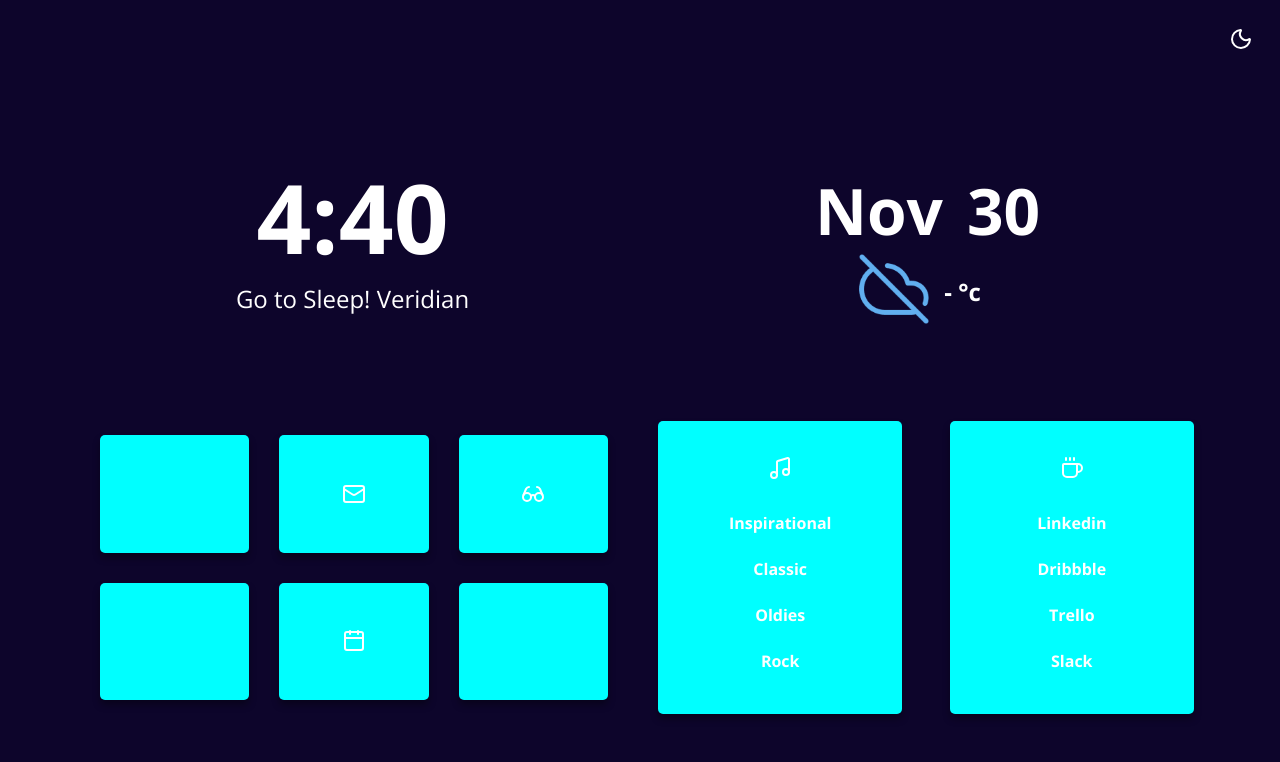
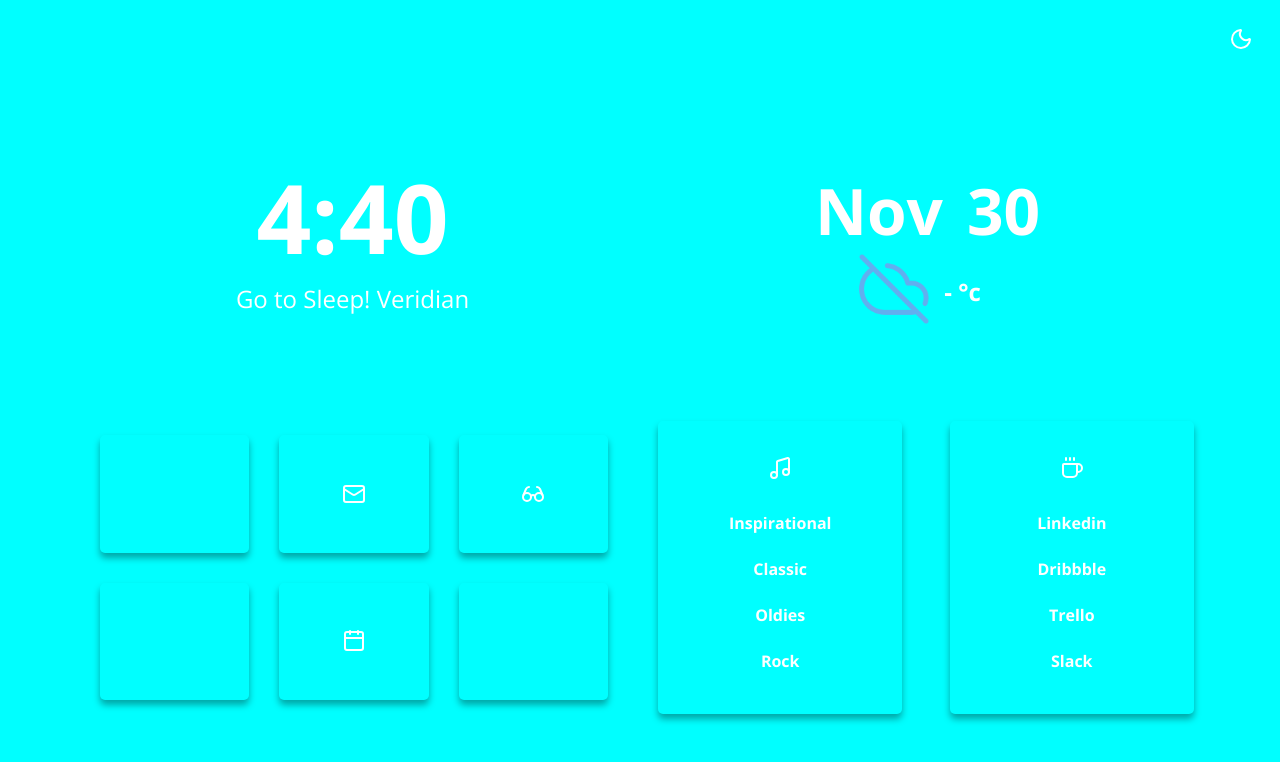
Before and after one commit to TheVeridian/mint_startpage, a website: page index.html in a window 1280 px wide. Drawn offline with nearby package versions, Linux system fonts and the light colour scheme.

Commit message:
Revert app.css

```diff
--- a/app.css
+++ b/app.css
@@ -20,7 +20,7 @@
 
   /* Dark Colors  */
   --accent: #fff; /* Hover color */
-  --background: #0D052B; /* Background color */
+  --background: #00FFFF; /* Background color */
   --cards:#00FFFF; /* Cards color */
 
   /* Fonts Color */
@@ -37,7 +37,7 @@
 
 .darktheme {
   --accent: #00FFFF; /* Hover color */
-  --background: #0D052B; /* Background color */
+  --background: #FFF; /* Background color */
   --cards: #fff; /* Cards color */
 
   /* Fonts Color */
```
